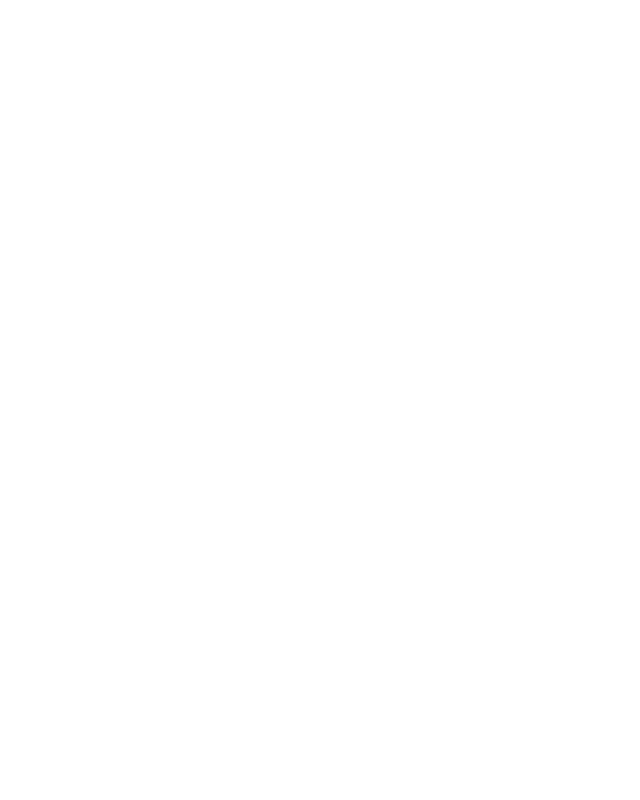
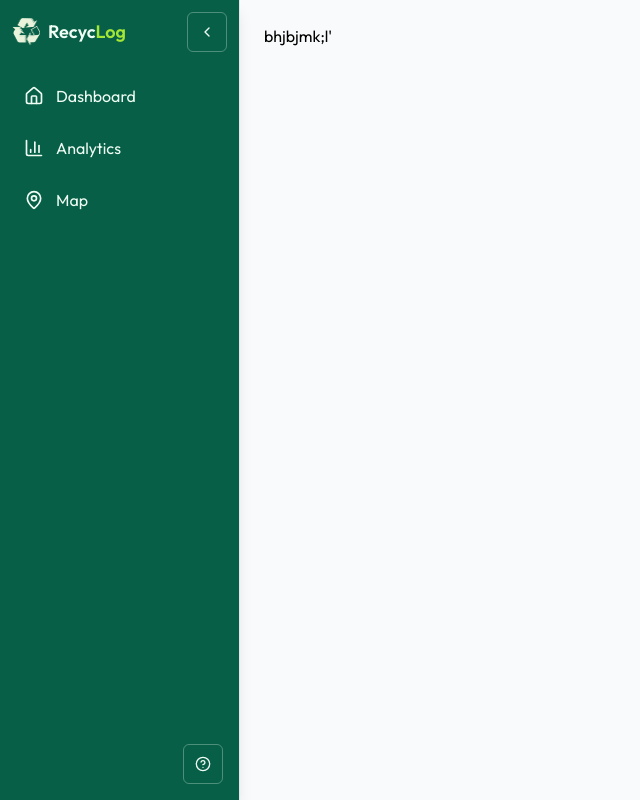
Before and after one commit to DammyCodes-all/RecycleLog, a React (Vite) app in the folder frontend/: page /dashboard in a window 1280 px wide. Before the commit this address had no page. Shown: the whole page, without its empty margins (0-640 px from the left). Built offline with nearby package versions, Linux system fonts and the light colour scheme; what @radix-ui/themes would draw is missing.

Commit message:
feat: Add Sidebar component and Dashboard page, enhance landing page with navigation links

```diff
--- a/frontend/package.json
+++ b/frontend/package.json
@@ -10,8 +10,10 @@
     "preview": "vite preview"
   },
   "dependencies": {
+    "@radix-ui/react-collapsible": "^1.1.11",
     "@radix-ui/themes": "^3.2.1",
     "@tailwindcss/vite": "^4.1.10",
+    "clsx": "^2.1.1",
     "env": "^0.0.2",
     "framer-motion": "^12.19.1",
     "gsap": "^3.13.0",
--- a/frontend/src/App.css
+++ b/frontend/src/App.css
@@ -33,3 +33,33 @@
   --font-outfit: "Outfit", sans-serif;
   --font-roboto: "Roboto", sans-serif;
 }
+
+@keyframes slideDown {
+  from {
+    height: 0;
+    opacity: 0;
+  }
+  to {
+    height: var(--radix-collapsible-content-height);
+    opacity: 1;
+  }
+}
+
+@keyframes slideUp {
+  from {
+    height: var(--radix-collapsible-content-height);
+    opacity: 1;
+  }
+  to {
+    height: 0;
+    opacity: 0;
+  }
+}
+
+.animate-slideDown {
+  animation: slideDown 200ms ease-out;
+}
+
+.animate-slideUp {
+  animation: slideUp 200ms ease-out;
+}
--- a/frontend/src/App.jsx
+++ b/frontend/src/App.jsx
@@ -2,12 +2,14 @@
 import "./App.css";
 import LandingPage from "./pages/LandingPage.jsx";
 import Map from "./components/map.jsx";
+import Dashboard from "./pages/Dashboard.jsx";
 const App = () => {
   return (
     <>
       <Router>
         <Routes>
           <Route path="/" element={<LandingPage />} />
+          <Route path="/dashboard" element={<Dashboard />} />
           <Route path="/map" element={<Map />} />
         </Routes>
       </Router>
--- /dev/null
+++ b/frontend/src/components/Sidebar.jsx
@@ -0,0 +1,218 @@
+import { useState, useEffect, memo } from "react";
+import * as Collapsible from "@radix-ui/react-collapsible";
+import {
+  ChevronLeft,
+  ChevronRight,
+  Home,
+  BarChart3,
+  CircleQuestionMark,
+  MapPin,
+  ChevronDown,
+} from "lucide-react";
+import Button from "./ui/Button";
+import { cn } from "../lib/utils";
+
+const Sidebar = ({ className }) => {
+  const [isCollapsed, setIsCollapsed] = useState(false);
+  const [openMenus, setOpenMenus] = useState({});
+
+  useEffect(() => {
+    const checkMobile = () => {
+      const isMobile = window.innerWidth < 768; // md breakpoint
+      setIsCollapsed(isMobile);
+    };
+
+    // Check on mount
+    checkMobile();
+
+    // Optional: Listen for resize events
+    window.addEventListener("resize", checkMobile);
+
+    // Cleanup
+    return () => window.removeEventListener("resize", checkMobile);
+  }, []);
+
+  const toggleMenu = (menuId) => {
+    setOpenMenus((prev) => ({
+      ...prev,
+      [menuId]: !prev[menuId],
+    }));
+  };
+
+  const menuItems = [
+    {
+      id: "dashboard",
+      label: "Dashboard",
+      icon: Home,
+      href: "/dashboard",
+    },
+    {
+      id: "analytics",
+      label: "Analytics",
+      icon: BarChart3,
+    },
+    {
+      id: "Map",
+      label: "Map",
+      icon: MapPin,
+      href: "/map",
+    },
+  ];
+
+  return (
+    <>
+      {/* Backdrop for mobile when expanded */}
+      {!isCollapsed && window.innerWidth < 768 && (
+        <div
+          className="fixed inset-0 bg-black/50 z-40 md:hidden"
+          onClick={() => setIsCollapsed(true)}
+        />
+      )}
+
+      <div
+        className={cn(
+          "flex flex-col bg-forest text-mint border-r border-gray-200 shadow-lg transition-all duration-300 ease-in-out z-50",
+          // Desktop: Normal sidebar behavior
+          "md:relative md:translate-x-0",
+          // Mobile: Fixed positioning with slide animation
+          "fixed left-0 top-0",
+          isCollapsed
+            ? "w-16 md:w-16 -translate-x-full md:translate-x-0"
+            : "w-60 translate-x-0",
+          className
+        )}
+        style={{ height: "100vh" }}
+      >
+        {/* Header */}
+        <div
+          className={cn(" p-3 flex items-center justify-between  bg-forest ")}
+        >
+          {!isCollapsed && (
+            <>
+              <div className="flex items-center justify-center gap-2">
+                <img src="recycle.png" className="size-7" alt="" />
+                <p className="text-lg text-mint font-semibold font-outfit">
+                  Recyc<span className="text-secondary">Log</span>
+                </p>
+              </div>
+            </>
+          )}
+
+          <Button
+            variant="ghost"
+            size="icon"
+            onClick={() => setIsCollapsed(!isCollapsed)}
+            className="h-8 w-8 hover:bg-primary/20 border-1 border-mint/30 rounded-lg"
+          >
+            {isCollapsed ? (
+              <ChevronRight className="h-4 w-4 text-mint" />
+            ) : (
+              <ChevronLeft className="h-4 w-4 text-mint" />
+            )}
+          </Button>
+        </div>
+
+        {/* Navigation */}
+        <nav className="flex-1 overflow-y-auto py-2">
+          <div className="space-y-1 px-2">
+            {menuItems.map((item) => (
+              <div key={item.id}>
+                {item.submenu ? (
+                  <Collapsible.Root
+                    open={openMenus[item.id]}
+                    onOpenChange={() => toggleMenu(item.id)}
+                  >
+                    <Collapsible.Trigger asChild>
+                      <Button
+                        variant="ghost"
+                        className={cn(
+                          "w-full justify-start text-left font-normal text-mint hover:bg-primary/20 hover:text-mint",
+                          isCollapsed && "justify-center px-2"
+                        )}
+                      >
+                        <item.icon
+                          className={cn(
+                            "h-4 w-4 text-mint",
+                            !isCollapsed && "mr-3"
+                          )}
+                        />
+                        {!isCollapsed && (
+                          <>
+                            <span className="flex-1 text-mint">
+                              {item.label}
+                            </span>
+                            <ChevronDown
+                              className={cn(
+                                "h-4 w-4 text-mint transition-transform duration-200",
+                                openMenus[item.id] && "rotate-180"
+                              )}
+                            />
+                          </>
+                        )}
+                      </Button>
+                    </Collapsible.Trigger>
+                    {!isCollapsed && (
+                      <Collapsible.Content className="overflow-hidden data-[state=open]:animate-slideDown data-[state=closed]:animate-slideUp">
+                        <div className="space-y-1 mt-1">
+                          {item.submenu.map((subItem) => (
+                            <a
+                              key={subItem.href}
+                              href={subItem.href}
+                              className="flex items-center pl-10 pr-3 py-2 text-sm font-normal text-mint hover:text-mint hover:bg-primary/20 rounded-md transition-colors"
+                            >
+                              <span className="w-2 h-2 bg-mint rounded-full mr-3"></span>
+                              {subItem.label}
+                            </a>
+                          ))}
+                        </div>
+                      </Collapsible.Content>
+                    )}
+                  </Collapsible.Root>
+                ) : (
+                  <a
+                    href={item.href}
+                    className={cn(
+                      "flex items-center w-full px-4 py-3 text-mint rounded-md hover:bg-primary/20 hover:text-mint transition-colors",
+                      isCollapsed && "justify-center px-2"
+                    )}
+                  >
+                    <item.icon
+                      className={cn(
+                        "h-5 w-5 text-mint",
+                        !isCollapsed && "mr-3"
+                      )}
+                    />
+                    {!isCollapsed && (
+                      <span className="text-mint">{item.label}</span>
+                    )}
+                  </a>
+                )}
+              </div>
+            ))}
+          </div>
+        </nav>
+
+        {/* Footer */}
+        {
+          <div
+            className={cn(
+              " p-4 bg-forest flex  items-center",
+              !isCollapsed && "justify-between"
+            )}
+          >
+            {!isCollapsed && <div></div>}
+            <Button
+              variant="ghost"
+              size="icon"
+              className="h-8 w-8 hover:bg-primary/20 border-1 border-mint/30 rounded-lg"
+            >
+              <CircleQuestionMark className="h-4 w-4 text-mint" />
+            </Button>
+          </div>
+        }
+      </div>
+    </>
+  );
+};
+
+export default memo(Sidebar);
--- /dev/null
+++ b/frontend/src/components/ui/Button.jsx
@@ -0,0 +1,39 @@
+import { forwardRef } from "react";
+import { cn } from "../../lib/utils";
+
+const Button = forwardRef(
+  (
+    { className, variant = "default", size = "default", children, ...props },
+    ref
+  ) => {
+    const baseStyles =
+      "inline-flex items-center justify-center rounded-md font-medium transition-colors focus-visible:outline-none focus-visible:ring-2 focus-visible:ring-ring focus-visible:ring-offset-2 disabled:opacity-50 disabled:pointer-events-none ring-offset-background";
+
+    const variants = {
+      default: "bg-primary text-primary-foreground hover:bg-primary/90",
+      ghost: "hover:bg-accent hover:text-accent-foreground",
+      outline:
+        "border border-input hover:bg-accent hover:text-accent-foreground",
+    };
+
+    const sizes = {
+      default: "h-10 py-2 px-4",
+      sm: "h-9 px-3 rounded-md",
+      lg: "h-11 px-8 rounded-md",
+      icon: "h-10 w-10",
+    };
+
+    return (
+      <button
+        className={cn(baseStyles, variants[variant], sizes[size], className)}
+        ref={ref}
+        {...props}
+      >
+        {children}
+      </button>
+    );
+  }
+);
+
+Button.displayName = "Button";
+export default Button;
--- /dev/null
+++ b/frontend/src/lib/utils.js
@@ -0,0 +1,5 @@
+import clsx from 'clsx';
+
+export function cn(...inputs) {
+  return clsx(inputs);
+}
--- /dev/null
+++ b/frontend/src/pages/Dashboard.jsx
@@ -0,0 +1,14 @@
+import Sidebar from "../components/Sidebar";
+
+const DashBoard = () => {
+  return (
+    <div className="flex h-screen bg-gray-50">
+      <Sidebar />
+      <main className="flex-1 overflow-y-auto">
+        <div className="p-6 text-black">bhjbjmk;l'</div>
+      </main>
+    </div>
+  );
+};
+
+export default DashBoard;
--- a/frontend/src/pages/LandingPage.jsx
+++ b/frontend/src/pages/LandingPage.jsx
@@ -4,6 +4,7 @@
 import { memo } from "react";
 import { Button } from "@radix-ui/themes";
 import { ArrowRight } from "lucide-react";
+import { Link } from "react-router-dom";
 
 const LandingPage = () => {
   return (
@@ -60,13 +61,19 @@
             variant="solid"
             className="bg-primary px-4 py-2   rounded-md hover:bg-primary/80 transition-colors w-9/10 min-w-[230px]"
           >
-            Watch Demo
+            <Link to="/demo">Watch Demo</Link>
           </Button>
           <Button
             variant="soft"
             className="w-9/10 bg-mint/30 rounded-sm  text-mint px-4 py-2 min-w-[230px] hover:bg-mint/50  flex justify-center items-center gap-2 hover:gap-3 transition-all"
           >
-            View DashBoard <ArrowRight size={20} />
+            <Link
+              to="/dashboard"
+              className="flex justify-center items-center gap-2 "
+            >
+              View Dashboard
+              <ArrowRight size={20} />
+            </Link>
           </Button>
         </div>
       </div>
```
Also changed, not shown: 1 other file (tests, documents, lock files or other folders).
